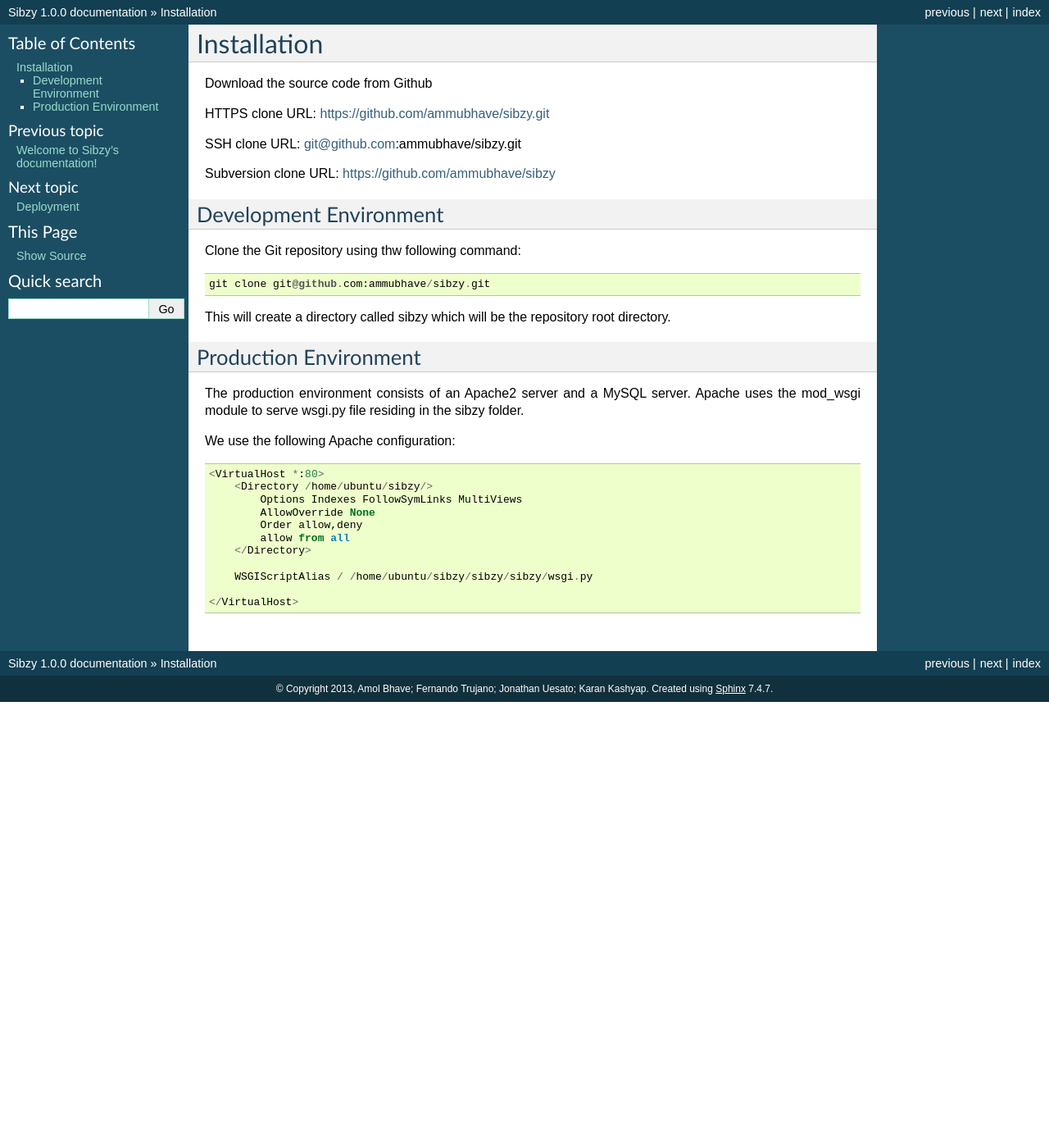
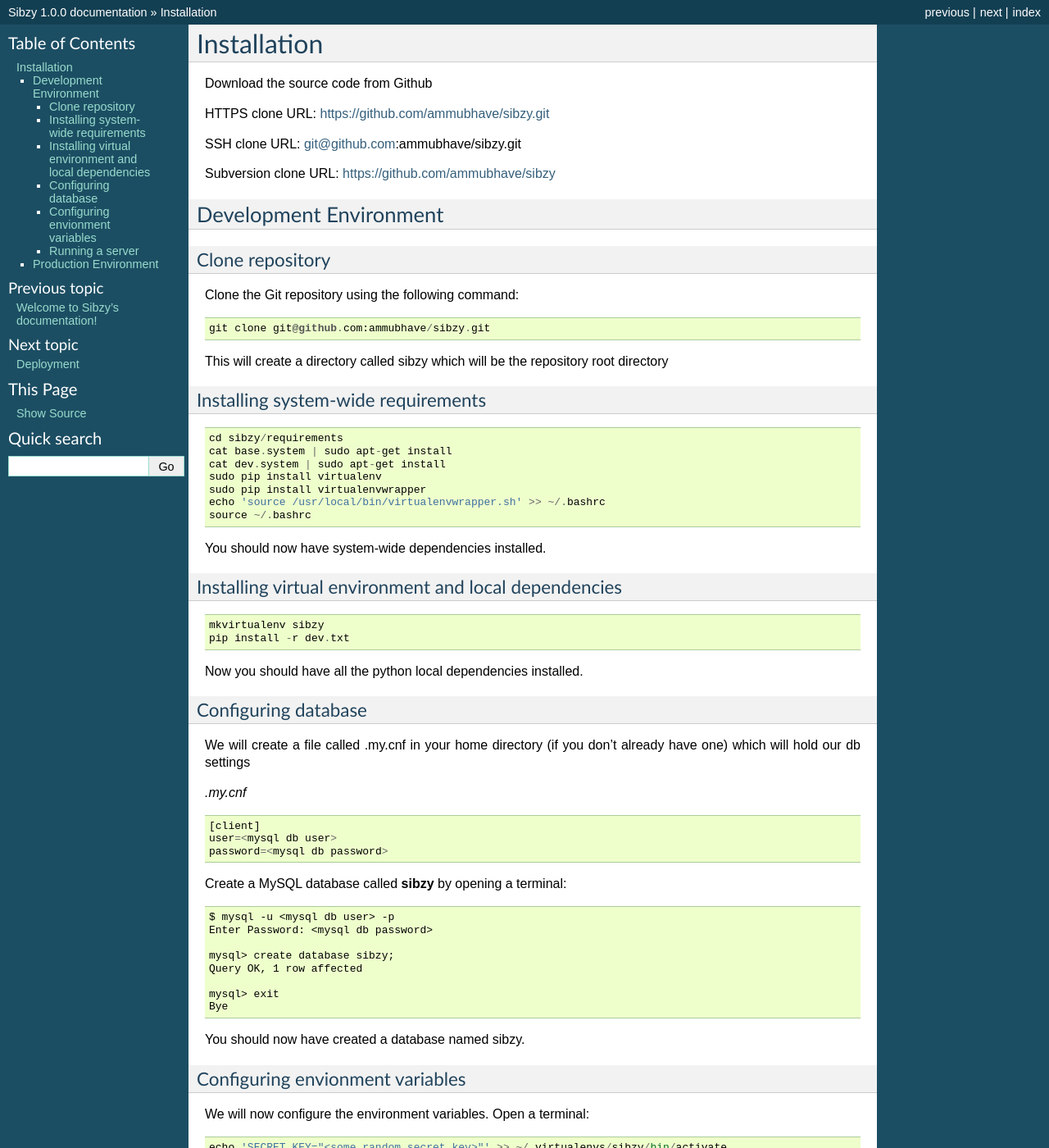
Before and after one commit to ammubhave/sibzy, a Sphinx documentation site: the page built from docs/source/installation.rst, in a window 1280 px wide and 1400 px high. Shown: the whole window at 82% size. Built offline with Sphinx 7.4.7, drawn with Linux system fonts in a browser that asks for light colours; some of the changed text lies outside the part shown.

Commit message:
Add docs

```diff
--- a/docs/source/installation.rst
+++ b/docs/source/installation.rst
@@ -14,11 +14,84 @@ Subversion clone URL: https://github.com/ammubhave/sibzy
 Development Environment
 ***********************
 
-Clone the Git repository using thw following command::
+Clone repository
+================
+
+Clone the Git repository using the following command::
 
     git clone git@github.com:ammubhave/sibzy.git
 
-This will create a directory called sibzy which will be the repository root directory.
+This will create a directory called sibzy which will be the repository root directory
+
+Installing system-wide requirements
+===================================
+
+::
+
+    cd sibzy/requirements
+    cat base.system | sudo apt-get install
+    cat dev.system | sudo apt-get install
+    sudo pip install virtualenv
+    sudo pip install virtualenvwrapper
+    echo 'source /usr/local/bin/virtualenvwrapper.sh' >> ~/.bashrc
+    source ~/.bashrc
+
+
+You should now have system-wide dependencies installed.
+
+Installing virtual environment and local dependencies
+=====================================================
+::
+
+    mkvirtualenv sibzy
+    pip install -r dev.txt
+
+Now you should have all the python local dependencies installed.
+
+Configuring database
+====================
+
+We will create a file called .my.cnf in your home directory (if you don't already have one) which will hold our db settings
+
+*.my.cnf* ::
+
+    [client]
+    user=<mysql db user>
+    password=<mysql db password>
+
+Create a MySQL database called **sibzy** by opening a terminal::
+
+    $ mysql -u <mysql db user> -p
+    Enter Password: <mysql db password>
+
+    mysql> create database sibzy;
+    Query OK, 1 row affected
+
+    mysql> exit
+    Bye
+
+You should now have created a database named sibzy.
+
+Configuring envionment variables
+================================
+
+We will now configure the environment variables. Open a terminal::
+
+    echo 'SECRET_KEY="<some random secret key>"' >> ~/.virtualenvs/sibzy/bin/activate
+
+Running a server
+================
+Open a terminal window.
+
+If you see *(sibzy)* written on the left side of the prompt then you have an active virtual environment.
+
+If you do not see the *(sibzy)* prompt, type ``workon sibzy`` to activate the virtual environment
+
+Navigate to the directory where **manage.py** file is located and run ``python manage.py runserver --settings=sibzy.settings.dev``
+
+You should have a server running at **http://localhost:8000/**
+
+If you want to terminate the server, just press Ctrl+C
 
 **********************
 Production Environment
```
Also changed, not shown: 6 other files.
